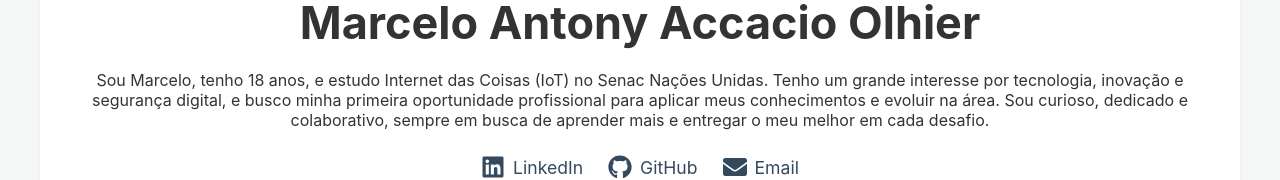
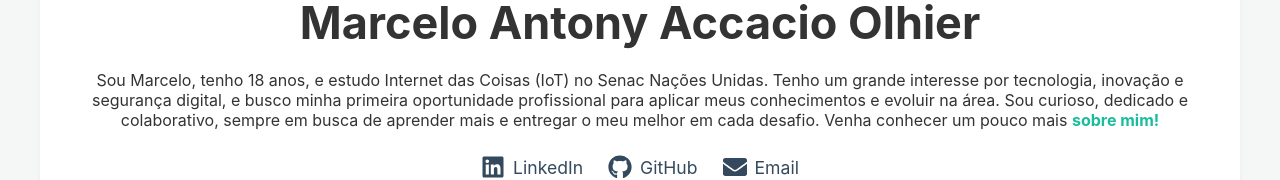
Before and after one commit to Fernando-Accacio/cadastro-atividades, a React (Create React App) app in the folder frontend/: page / in a window 1280 px wide. Shown: the part 391-571 px from the top of the page. Built offline with nearby package versions, Linux system fonts and the light colour scheme; no server answers.

Commit message:
Subindo alterações

```diff
--- a/frontend/src/App.css
+++ b/frontend/src/App.css
@@ -150,6 +150,29 @@ main {
 
 .about-section p {
   font-size: 16px;
+}
+
+.link-effect {
+  position: relative;
+  color: #1abc9c;
+  text-decoration: none;
+  font-weight: bold;
+}
+
+.link-effect::after {
+  content: '';
+  position: absolute;
+  bottom: -2px;
+  left: 0;
+  width: 100%;
+  height: 2px;
+  background-color: #1abc9c;
+  transform: scaleX(0);
+  transition: transform 0.3s ease-in-out;
+}
+
+.link-effect:hover::after {
+  transform: scaleX(1);
 }
 
 /* =============================================== */
--- a/frontend/src/pages/HomePage.js
+++ b/frontend/src/pages/HomePage.js
@@ -2,6 +2,8 @@ import React, { useState, useEffect } from 'react';
 import axios from 'axios';
 import ProjectCard from '../components/ProjectCard';
 import { FaLinkedin, FaGithub, FaEnvelope } from 'react-icons/fa';
+// ADICIONADO: Importação do Link
+import { Link } from 'react-router-dom';
 
 function HomePage() {
   const [projectsByArea, setProjectsByArea] = useState({});
@@ -29,11 +31,19 @@ function HomePage() {
   return (
     <div className="container">
       <section className="about-section">
-        <img src="/images/marcelo.JPG" alt="Foto do Aluno Marcelo" />
+        <img src="/images/marcelo.JPG" alt="Foto do Aluno" />
         <h2>Marcelo Antony Accacio Olhier</h2>
-        <p>Sou Marcelo, tenho 18 anos, e estudo Internet das Coisas (IoT) no Senac Nações Unidas. Tenho um grande interesse por tecnologia, inovação e segurança digital, e busco minha primeira oportunidade profissional para aplicar meus conhecimentos e evoluir na área. Sou curioso, dedicado e colaborativo, sempre em busca de aprender mais e entregar o meu melhor em cada desafio.</p>
 
-        {/*Links sociais */}
+        <p>
+          Sou Marcelo, tenho 18 anos, e estudo Internet das Coisas (IoT) no Senac Nações Unidas. Tenho um grande interesse por tecnologia, inovação e segurança digital, e busco minha primeira oportunidade profissional para aplicar meus conhecimentos e evoluir na área. Sou curioso, dedicado e colaborativo, sempre em busca de aprender mais e entregar o meu melhor em cada desafio.
+          {' '}
+          Venha conhecer um pouco mais{' '}
+          <Link to="/sobremim" className="link-effect">
+            sobre mim!
+          </Link>
+        </p>
+
+
         <div className="social-links">
           <a href="https://www.linkedin.com/in/marcelo-antony-741296363/" target="_blank" rel="noopener noreferrer">
             <FaLinkedin size={24} />
```
Also changed, not shown: frontend/src/components/Header.js (+3 -4 lines), 1 other file (tests, documents, lock files or other folders).
